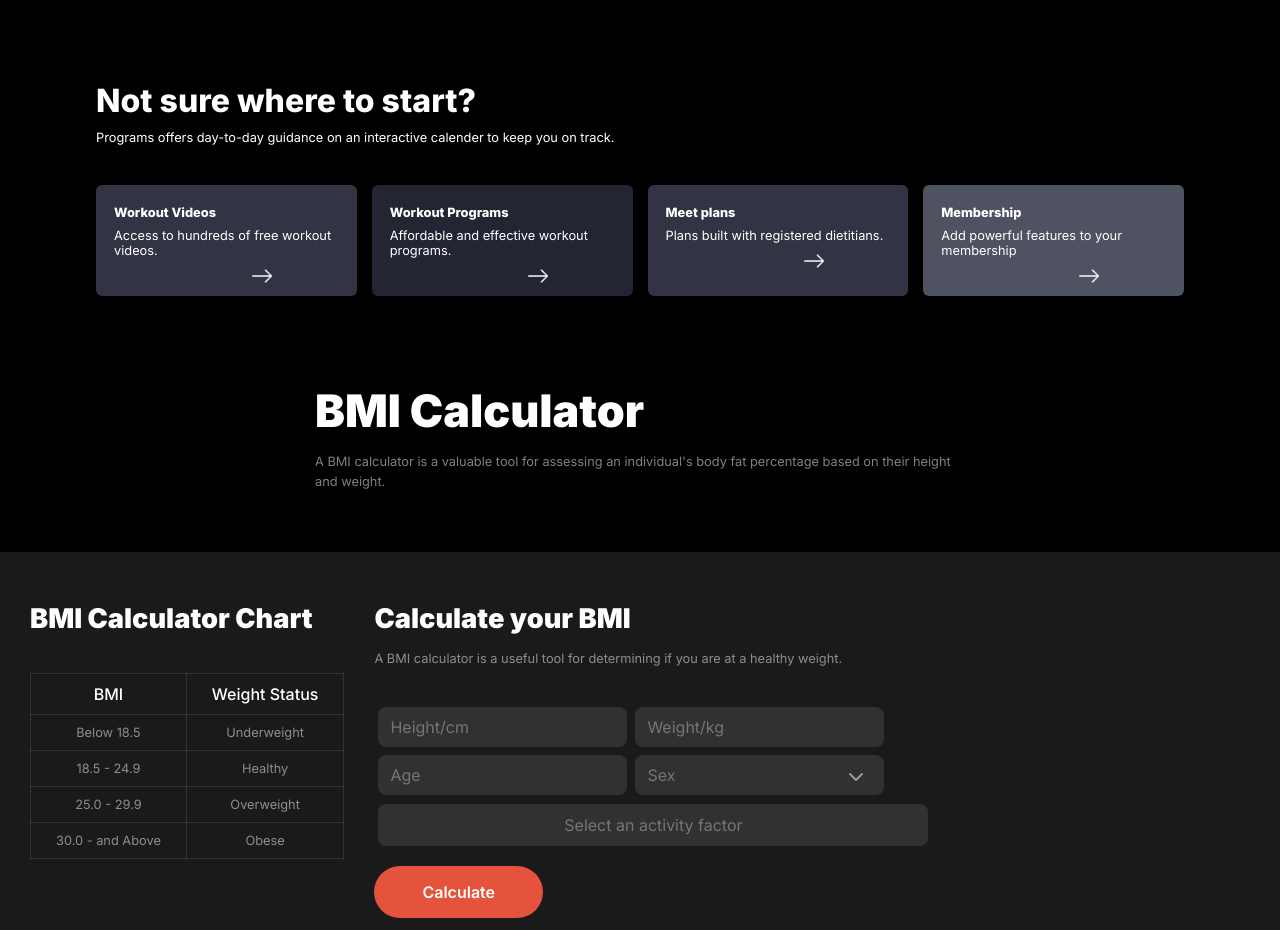
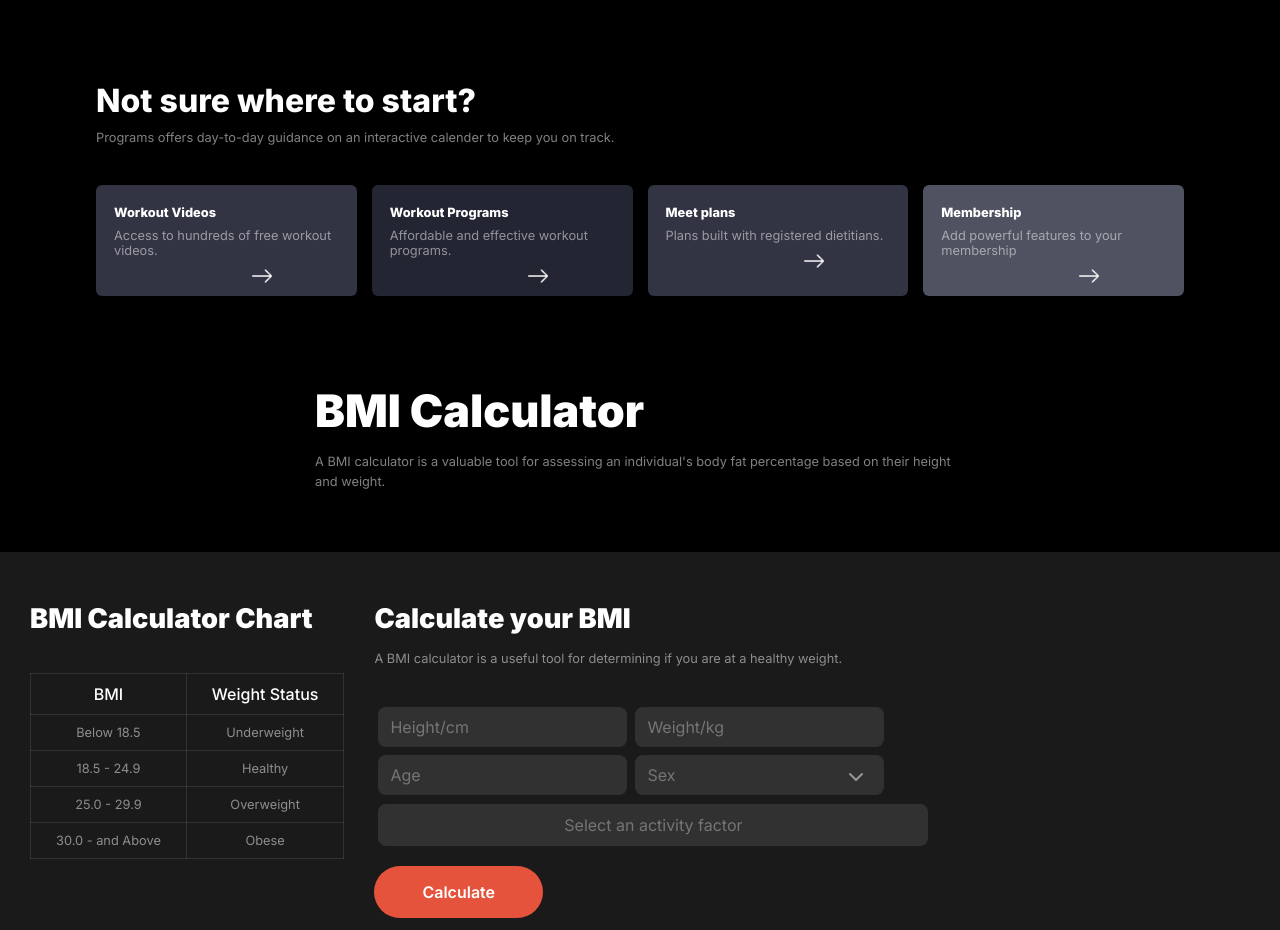
Before and after one commit to PrapooRozario/ph10-assignment-2, a plain HTML site: page index.html in a window 1280 px wide. Shown: the part 1560-2490 px from the top of the page. Drawn offline with Linux system fonts and the light colour scheme; a web font is replaced by a local one.

Commit message:
Some changed

```diff
--- a/style.css
+++ b/style.css
@@ -569,6 +569,7 @@
 .special-content p{
   margin-top: 10px;
   font-size: 0.8rem;
+  color: rgba(255, 255, 255, 0.5);
 }
 
 .special-contrainer{
@@ -582,6 +583,7 @@
   font-size: 0.8rem;
   margin-top: 8px;
   margin-left: 10px;
+  color: rgba(255, 255, 255, 0.5);
 }
 
 .contrainer-title{
@@ -591,7 +593,7 @@
 }
 
 .contrainer-bg-1{
-  background: rgba(50,51,67,255);
+  background: rgba(50,52,67,255);
 }
 
 .contrainer-bg-2{
@@ -612,6 +614,8 @@
   left: 148px;
   top: 8px;
 }
+
+
 /* Medium Device Responsive */
 
 
@@ -807,9 +811,12 @@
   width: 95%;
 }
 
+
 .footer-list-1, .footer-list-2{
   margin-top: 0px;
 }
+
+/* Special section */
 
 .special-contrainers{
   flex-direction: column;
```
Also changed, not shown: index.html (+2 -0 lines).
